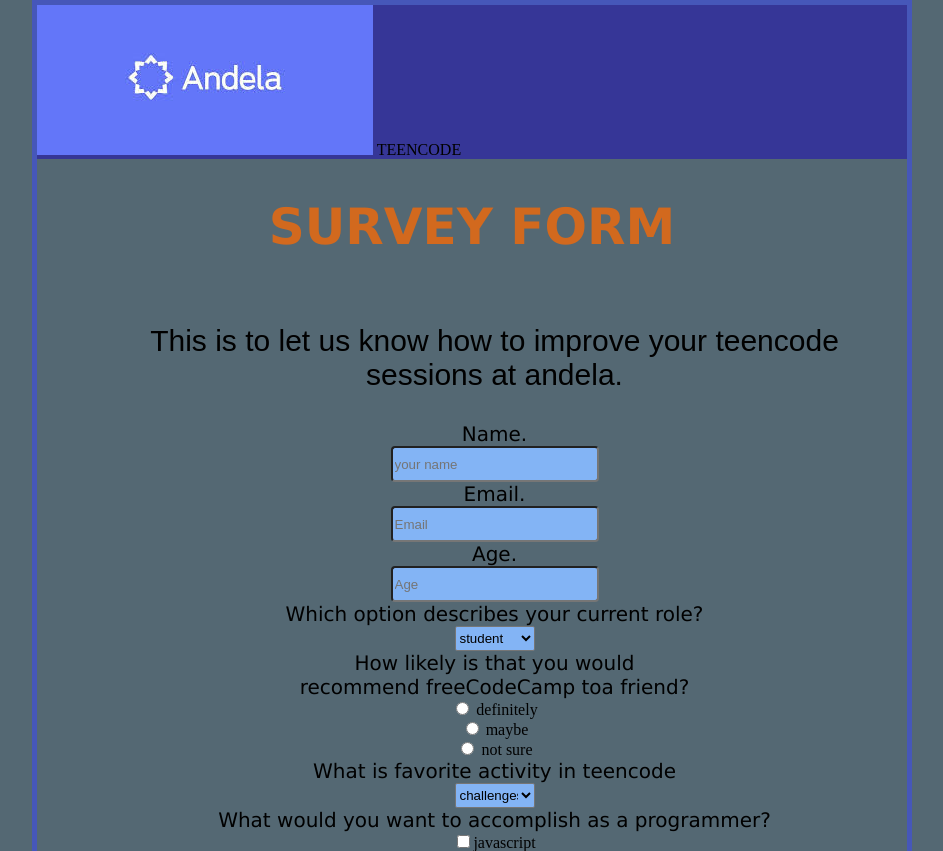
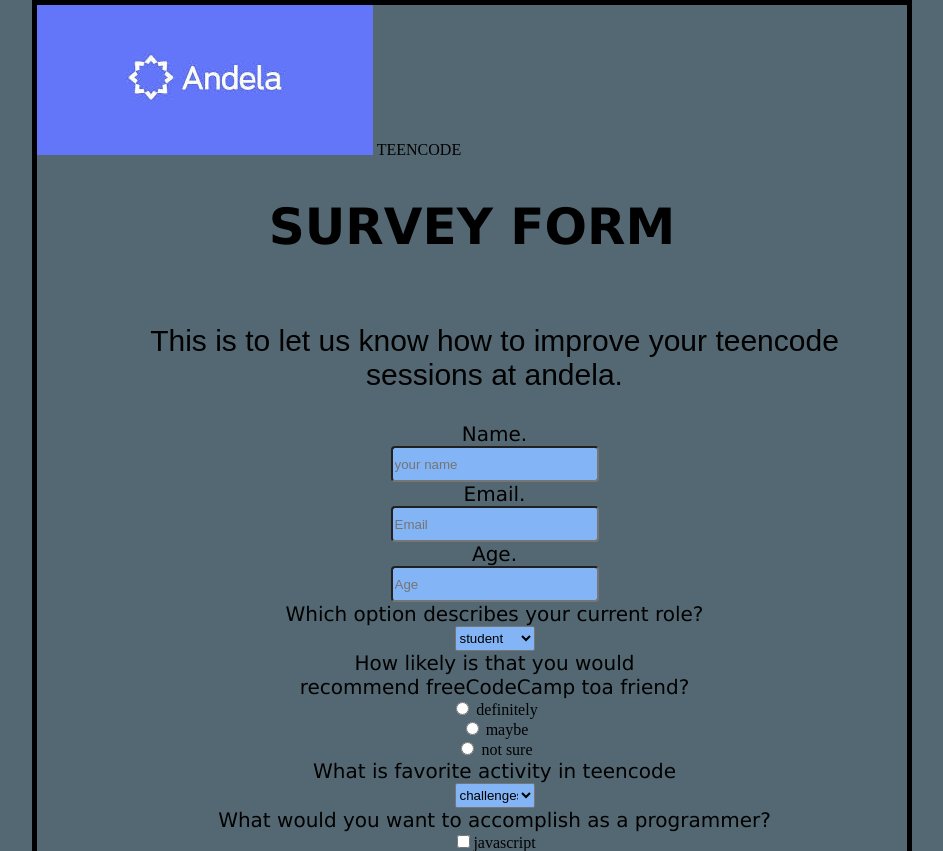
Before and after one commit to michaelthephoenix/learniggit1, a plain HTML site: page form.html in a window 1280 px wide. Shown: the top 851 px of the page, without its empty margins (168-1111 px from the left). Drawn offline with Linux system fonts and the light colour scheme.

Commit message:
few_changes

```diff
--- a/form.css
+++ b/form.css
@@ -1,6 +1,6 @@
 body{
     align-content: center;
-    border: 5px solid rgb(70, 87, 185);
+    border: 5px solid black;
     margin: 0 200px 0 200px;
     background-image: url("darkgrey.png");
     background-repeat: no-repeat;
@@ -11,7 +11,7 @@ header{
     font-family: 'Lucida Sans', 'Lucida Sans Regular', 'Lucida Grande', 'Lucida Sans Unicode', Geneva, Verdana, sans-serif;
     font-size: 25px;
     padding: 5px;
-    color: chocolate;
+    color: black;
 }
 main{
     text-align: center;
@@ -22,7 +22,7 @@ div{
     margin: 0 45px 0 45px;
 
 }
-div text{
+div  text{
     text-align: center;
 }
 form{
@@ -42,7 +42,7 @@ p{
     font-size: 30px;
 }
 #logo{
-    background-color: rgb(54, 54, 151);
+    background-color:;
     padding: 0px;
     border-right: 0px;
     margin: 0px;
```
Also changed, not shown: 1 other file.
